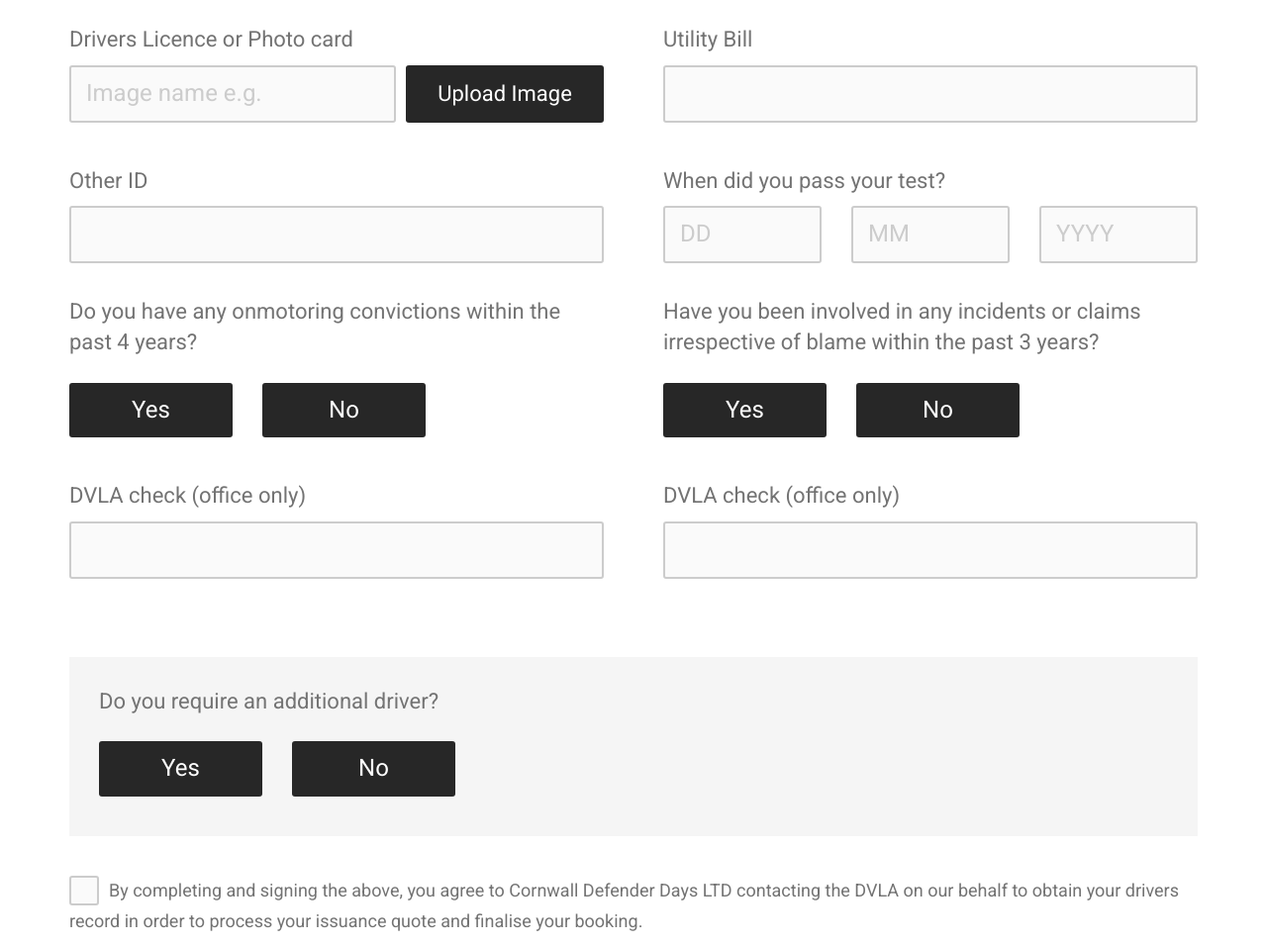
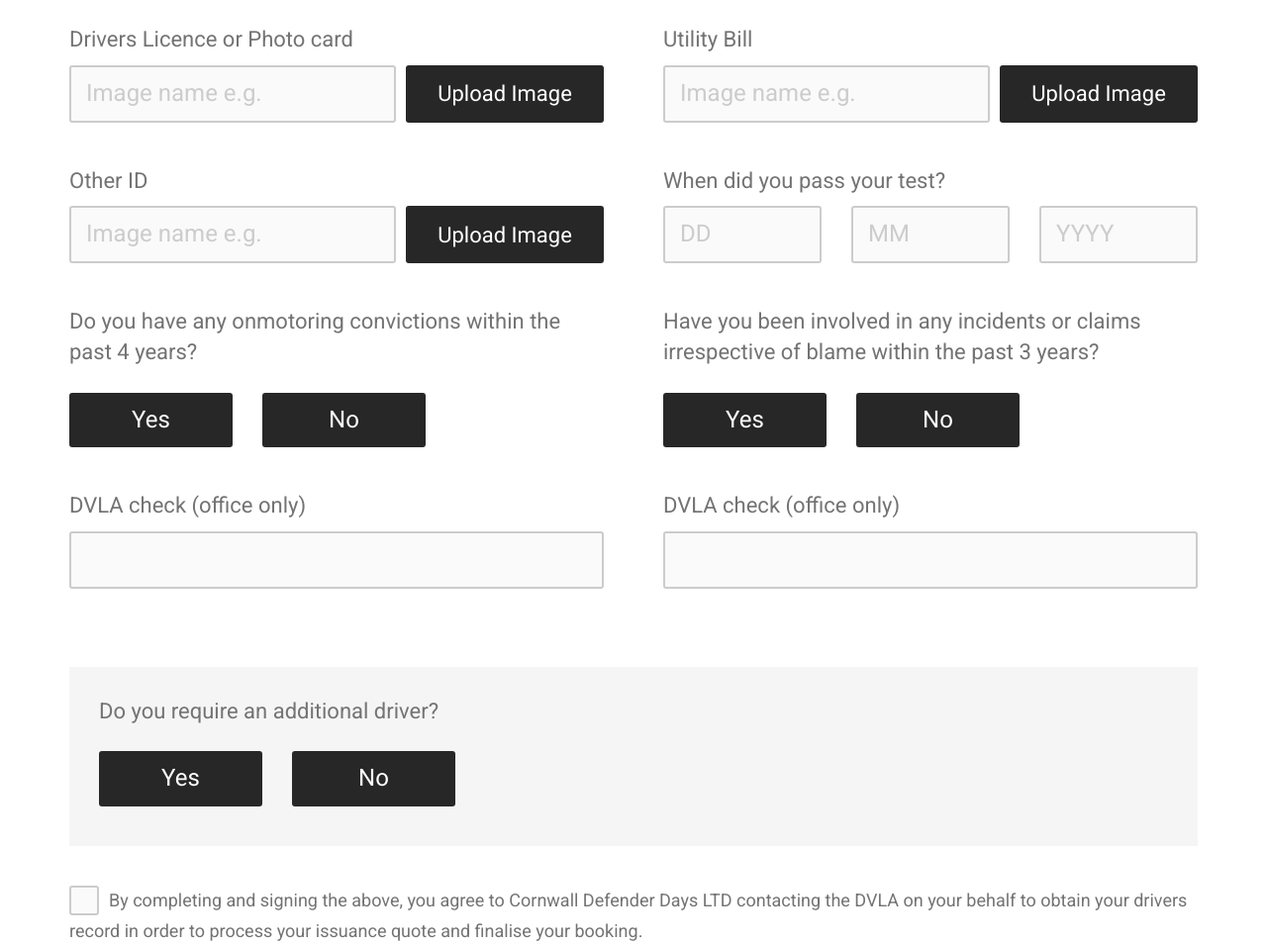
Before and after one commit to shulga-igor/form, a plain HTML site: page index.html in a window 1280 px wide. Shown: the part 1475-2429 px from the top of the page at 99% size. Drawn offline with Linux system fonts and the light colour scheme.

Commit message:
fixed change

```diff
--- a/index.html
+++ b/index.html
@@ -149,7 +149,18 @@
 
               <div class="form-item">
                 <label>Utility Bill</label>
-                <input type="text" class="form-input">
+                <div class="wrap-file">
+                  <label>
+                    <input type="file" class="form-input js-fileInput">
+                    <div class="file-input">
+                      <div class="file-name">
+                        <span class="placeholder">Image name e.g.</span>
+                        <span class="text"></span>
+                      </div>
+                      <button type="button">Upload Image</button>
+                    </div>
+                  </label>
+                </div>
               </div>
 
             </div>
@@ -158,7 +169,18 @@
 
               <div class="form-item">
                 <label>Other ID</label>
-                <input type="text" class="form-input">
+                <div class="wrap-file">
+                  <label>
+                    <input type="file" class="form-input js-fileInput">
+                    <div class="file-input">
+                      <div class="file-name">
+                        <span class="placeholder">Image name e.g.</span>
+                        <span class="text"></span>
+                      </div>
+                      <button type="button">Upload Image</button>
+                    </div>
+                  </label>
+                </div>
               </div>
 
               <div class="form-item">
@@ -370,7 +392,18 @@
 
                 <div class="form-item">
                   <label>Utility Bill</label>
-                  <input type="text" class="form-input">
+                  <div class="wrap-file">
+                    <label>
+                      <input type="file" class="form-input js-fileInput">
+                      <div class="file-input">
+                        <div class="file-name">
+                          <span class="placeholder">Image name e.g.</span>
+                          <span class="text"></span>
+                        </div>
+                        <button type="button">Upload Image</button>
+                      </div>
+                    </label>
+                  </div>
                 </div>
 
               </div>
@@ -379,7 +412,18 @@
 
                 <div class="form-item">
                   <label>Other ID</label>
-                  <input type="text" class="form-input">
+                  <div class="wrap-file">
+                    <label>
+                      <input type="file" class="form-input js-fileInput">
+                      <div class="file-input">
+                        <div class="file-name">
+                          <span class="placeholder">Image name e.g.</span>
+                          <span class="text"></span>
+                        </div>
+                        <button type="button">Upload Image</button>
+                      </div>
+                    </label>
+                  </div>
                 </div>
 
                 <div class="form-item">
@@ -477,7 +521,7 @@
                   <label>
                     <input type="checkbox">
                     <div class="checkbox-wrap"></div>
-                    By completing and signing the above, you agree to Cornwall Defender Days LTD contacting the DVLA on our behalf to obtain your drivers record in order to process your issuance quote and finalise your booking.
+                    By completing and signing the above, you agree to Cornwall Defender Days LTD contacting the DVLA on your behalf to obtain your drivers record in order to process your issuance quote and finalise your booking.
                   </label>
                 </div>
               </div>
```
